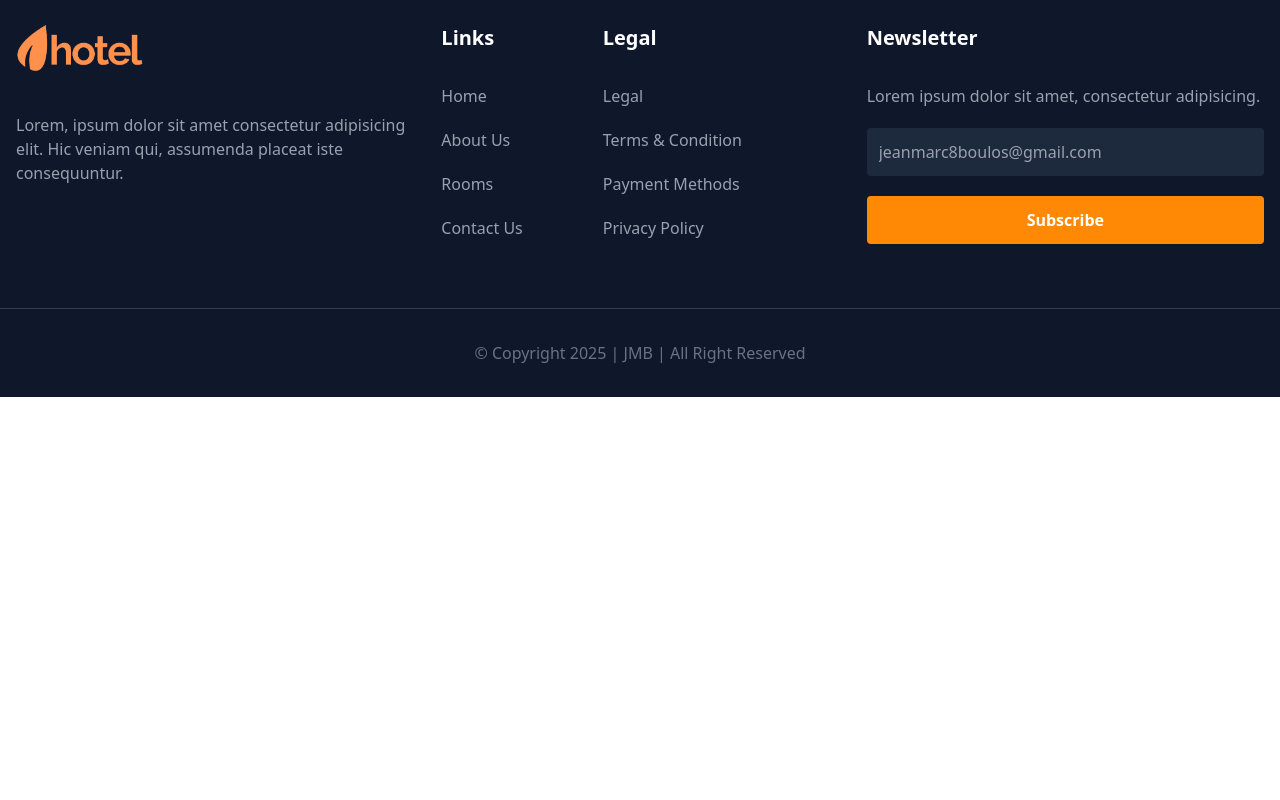
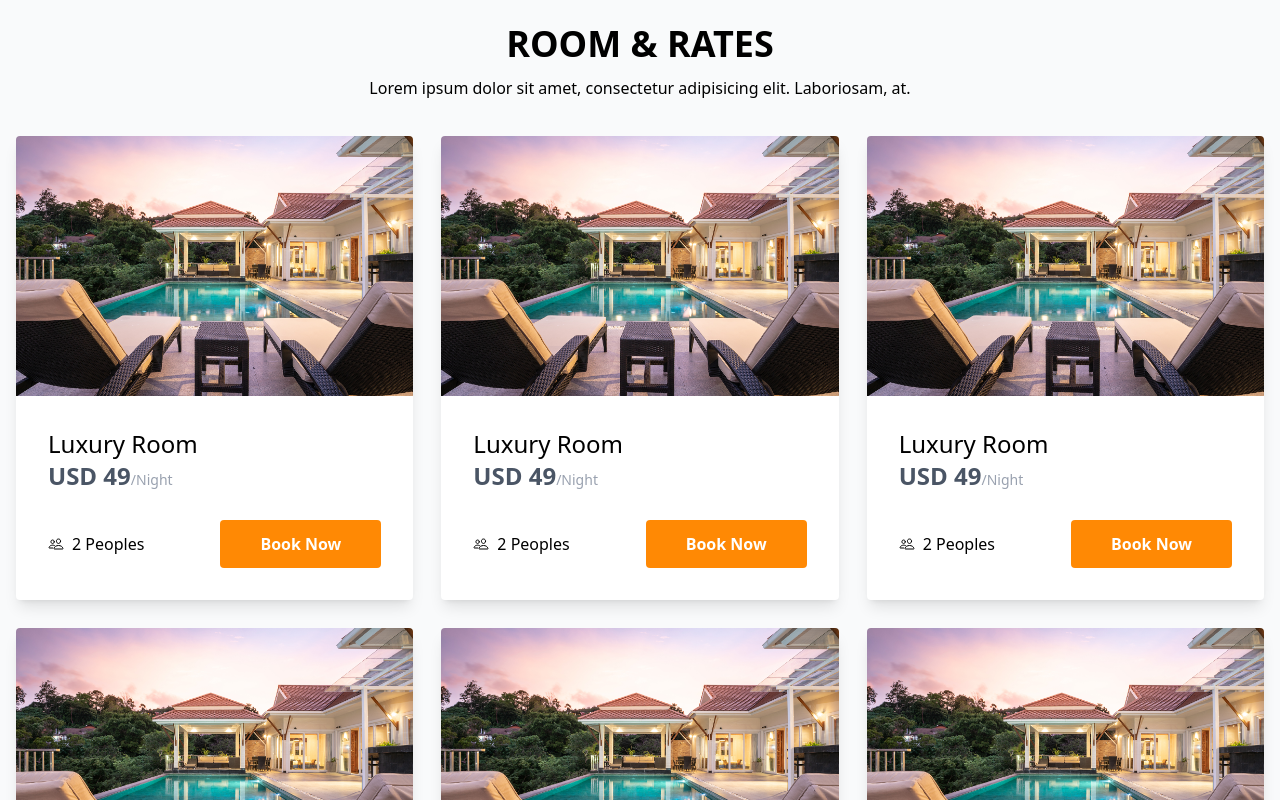
Before and after one commit to JMBoulos12/booking-hotel-next15, a Next.js app: page / in a window 1280 px wide. Shown: the part 840-1640 px from the top of the page. Before the commit the page ends 1237 px from the top, so only its background shows below. Built offline with nearby package versions, Linux system fonts and the light colour scheme.

Commit message:
Card and other components: Built a reusable card component, styled it with Tailwind CSS, and connected it to dynamic room data. -07/05/2025

```diff
--- a/app/page.tsx
+++ b/app/page.tsx
@@ -1,9 +1,20 @@
 import Hero from "@/components/hero";
+import Main from "@/components/main";
 
 export default function Home() {
   return (
     <div>
       <Hero />
+      <div className="mt-16">
+        <div className="text-center">
+          <h1 className="text-4xl font-bold uppercase">Room & Rates</h1>
+          <p className="py-3">
+            Lorem ipsum dolor sit amet, consectetur adipisicing elit.
+            Laboriosam, at.
+          </p>
+        </div>
+        <Main />
+      </div>
     </div>
   );
 }
--- /dev/null
+++ b/components/card.tsx
@@ -0,0 +1,47 @@
+import Image from "next/image";
+import Link from "next/link";
+import { IoPeopleOutline } from "react-icons/io5";
+
+const Card = () => {
+  return (
+    <div className="bg-white shadow-lg rounded-sm transition duration-100 hover:shadow-sm">
+      <div className="h-[260px] w-auto rounded-t-sm relative">
+        <Image
+          src="/hero.jpg"
+          width={384}
+          height={256}
+          alt="room image"
+          className="w-full h-full object-cover rounded-t-sm"
+        />
+      </div>
+      <div className="p-8">
+        <h4 className="text-2xl font-medium">
+          <Link
+            href="#"
+            className="hover:text-gray-800 transition duration-150"
+          >
+            Luxury Room
+          </Link>
+        </h4>
+        <h4 className="text-2xl mb-7">
+          <span className="font-semibold text-gray-600">USD 49</span>
+          <span className="text-gray-400 text-sm">/Night</span>
+        </h4>
+        <div className="flex items-center justify-between">
+          <div className="flex items-center space-x-2">
+            <IoPeopleOutline />
+            <span>2 Peoples</span>
+          </div>
+          <Link
+            href="#"
+            className="px-6 py-2.5 md:px-10 md:py-3 font-semibold text-white bg-orange-400 rounded-sm hover:bg-orange-500 transition duration-150"
+          >
+            Book Now
+          </Link>
+        </div>
+      </div>
+    </div>
+  );
+};
+
+export default Card;
--- /dev/null
+++ b/components/main.tsx
@@ -0,0 +1,18 @@
+import Card from "@/components/card";
+
+const Main = () => {
+  return (
+    <div className="max-w-screen-xl py-6 pb-20 px-4 mx-auto">
+      <div className="grid gap-7 md:grid-cols-3">
+        <Card />
+        <Card />
+        <Card />
+        <Card />
+        <Card />
+        <Card />
+      </div>
+    </div>
+  );
+};
+
+export default Main;
```
